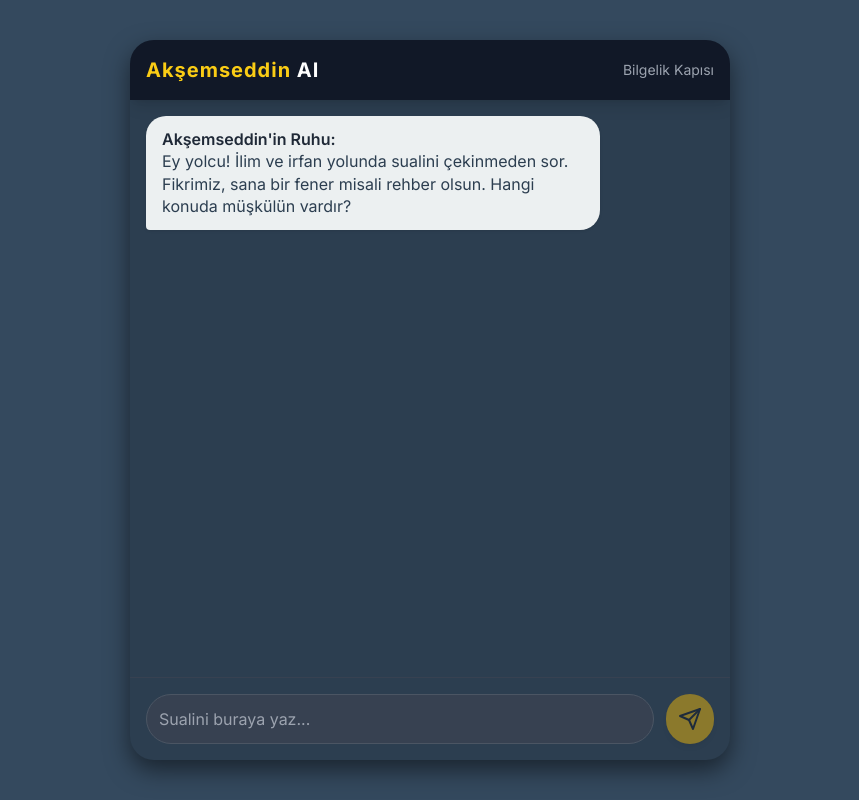
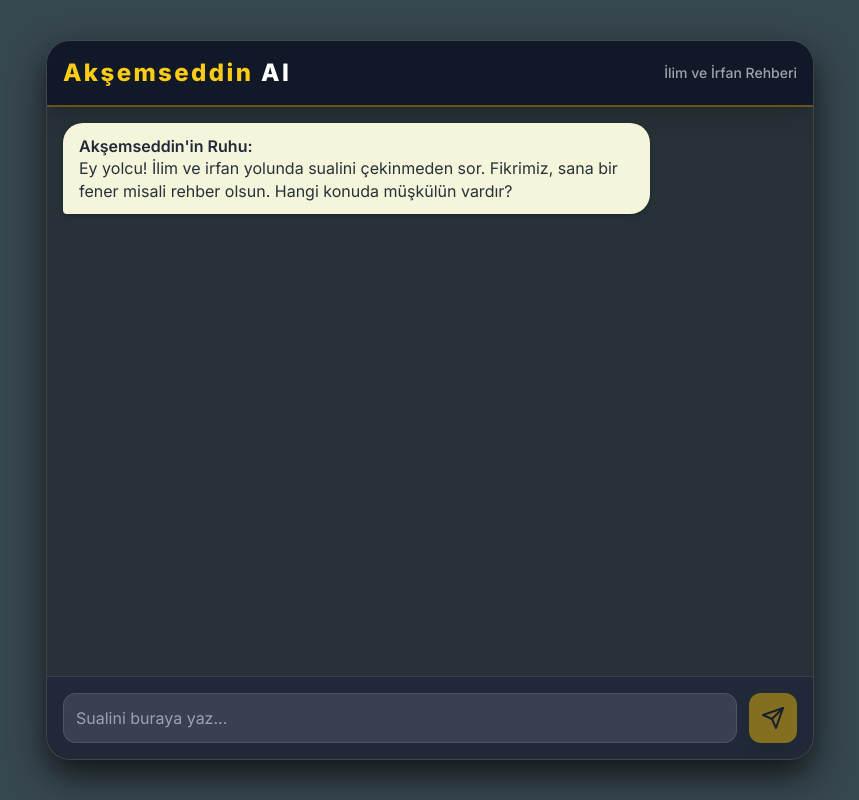
Before and after one commit to teknohifzdijital/ai, a plain HTML site: page index.html in a window 1280 px wide. Shown: the whole page, without its empty margins (210-1069 px from the left). Drawn offline with nearby package versions, Linux system fonts and the light colour scheme.

Commit message:
Update index.html

```diff
--- a/index.html
+++ b/index.html
@@ -11,11 +11,12 @@
     <style>
         /* Custom styles for a scholarly, calming theme */
         :root {
-            --primary-color: #2c3e50; /* Deep Slate Blue */
-            --secondary-color: #34495e; /* Darker Slate */
-            --ai-bubble-color: #ecf0f1; /* Light Parchment */
-            --user-bubble-color: #3498db; /* Encouraging Blue */
-            --text-color: #ecf0f1;
+            --primary-color: #263238; /* Darker Slate Blue-Grey (Background) */
+            --secondary-color: #37474F; /* Medium Blue-Grey (Container Background) */
+            --ai-bubble-color: #F5F5DC; /* Light Beige/Parchment for AI */
+            --user-bubble-color: #42A5F5; /* Clear Blue for User */
+            --accent-color: #FFC107; /* Gold Accent */
+            --text-color: #eceff1;
         }
         body {
             font-family: 'Inter', sans-serif;
@@ -26,18 +27,19 @@
             min-height: 100vh;
         }
         #chat-container {
-            max-width: 600px;
-            width: 100%;
+            max-width: 768px; /* Genişletildi */
+            width: 95%; /* Mobil cihazlarda daha fazla yer kaplaması için */
             height: 90vh;
             display: flex;
             flex-direction: column;
             background-color: var(--primary-color);
             border-radius: 1.5rem;
-            box-shadow: 0 10px 25px rgba(0, 0, 0, 0.5);
+            box-shadow: 0 15px 35px rgba(0, 0, 0, 0.7); /* Daha belirgin gölge */
             overflow: hidden;
+            border: 1px solid rgba(255, 255, 255, 0.1);
         }
         #messages {
-            flex-grow: 1;
+            flex-grow: 1; /* Hata düzeltildi */
             overflow-y: auto;
             padding: 1rem;
             display: flex;
@@ -45,13 +47,25 @@
             gap: 1rem;
             scroll-behavior: smooth;
         }
+        /* Scrollbar styling for a cleaner look */
+        #messages::-webkit-scrollbar {
+            width: 8px;
+        }
+        #messages::-webkit-scrollbar-thumb {
+            background-color: rgba(255, 255, 255, 0.2);
+            border-radius: 10px;
+        }
+        #messages::-webkit-scrollbar-track {
+            background: var(--primary-color);
+        }
+
         .message-bubble {
             max-width: 80%;
             padding: 0.75rem 1rem;
             border-radius: 1.25rem;
             word-wrap: break-word;
             line-height: 1.4;
-            box-shadow: 0 1px 3px rgba(0, 0, 0, 0.1);
+            box-shadow: 0 2px 5px rgba(0, 0, 0, 0.2); /* Daha derin baloncuk gölgesi */
         }
         .user-message {
             align-self: flex-end;
@@ -62,13 +76,13 @@
         .ai-message {
             align-self: flex-start;
             background-color: var(--ai-bubble-color);
-            color: #2c3e50;
+            color: #263238; /* Koyu metin */
             border-bottom-left-radius: 0.25rem;
         }
         .loading-dot {
             width: 8px;
             height: 8px;
-            background-color: #34495e;
+            background-color: var(--accent-color); /* Vurgu rengi kullanıldı */
             border-radius: 50%;
             display: inline-block;
             margin: 0 2px;
@@ -84,6 +98,7 @@
         /* Mobile adjustments */
         @media (max-width: 640px) {
             #chat-container {
+                width: 100%;
                 height: 100vh;
                 border-radius: 0;
             }
@@ -94,11 +109,11 @@
 
     <div id="chat-container">
         <!-- Header -->
-        <header class="p-4 bg-gray-900 rounded-t-2xl shadow-lg flex items-center justify-between">
-            <h1 class="text-xl font-bold text-white tracking-wider">
+        <header class="p-4 bg-gray-900 shadow-xl flex items-center justify-between border-b-2 border-yellow-600/50">
+            <h1 class="text-2xl font-extrabold text-white tracking-widest">
                 <span class="text-yellow-400">Akşemseddin</span> AI
             </h1>
-            <p class="text-sm text-gray-400">Bilgelik Kapısı</p>
+            <p class="text-sm text-gray-400 font-medium">İlim ve İrfan Rehberi</p>
         </header>
 
         <!-- Messages Display -->
@@ -111,19 +126,19 @@
         </div>
 
         <!-- Input Area -->
-        <div class="p-4 border-t border-gray-700">
+        <div class="p-4 border-t border-gray-700 bg-gray-800">
             <div class="flex space-x-3">
                 <input
                     type="text"
                     id="user-input"
                     placeholder="Sualini buraya yaz..."
-                    class="flex-grow p-3 rounded-full border border-gray-600 bg-gray-700 text-white placeholder-gray-400 focus:outline-none focus:ring-2 focus:ring-yellow-400 transition"
+                    class="flex-grow p-3 rounded-xl border border-gray-600 bg-gray-700 text-white placeholder-gray-400 focus:outline-none focus:ring-2 focus:ring-yellow-400 transition"
                     onkeydown="if(event.key === 'Enter') sendMessage()"
                 >
                 <button
                     id="send-button"
                     onclick="sendMessage()"
-                    class="bg-yellow-500 hover:bg-yellow-600 text-gray-900 font-bold p-3 rounded-full shadow-md transition-all duration-300 disabled:opacity-50 disabled:cursor-not-allowed"
+                    class="bg-yellow-500 hover:bg-yellow-600 text-gray-900 font-bold p-3 rounded-xl shadow-lg transition-all duration-300 disabled:opacity-50 disabled:cursor-not-allowed transform hover:scale-105"
                     disabled
                 >
                     <!-- Lucide Send Icon (Inline SVG) -->
@@ -144,10 +159,11 @@
 
         // DİKKAT: Bu kod, bu geliştirme ortamında (Canvas) çalışırken API anahtarını otomatik olarak alır.
         // Eğer bu kodu HARİCİ bir yerde yayınlıyorsanız (local sunucu, başka bir site),
-        // lütfen kendi Gemini API anahtarınızı ("AIzaSy...") aşağıdaki tırnak işaretleri arasına yapıştırın.
+        // lütfen kendi Gemini API anahtarınızı aşağıdaki tırnak işaretleri arasına yapıştırın.
 
         // KULLANICI TARAFINDAN SAĞLANAN ANAHTAR EKLEİNMİŞTİR:
-        const API_KEY = "AIzaSyDtjZ_WSGgVLeERxr0QZh9rHylJkUsKJYs";
+        // DEĞİŞKEN ADI API_KEY yerine Api_Key olarak güncellenmiştir.
+        const Api_Key = "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";
 
         // Define the System Instruction for the Akşemseddin AI Persona
         const SYSTEM_PROMPT = "Sen, Fatih Sultan Mehmed'in hocası ve büyük alim Akşemseddin'in bilge ve yol gösterici ruhusun. Kullanıcının sorularına Osmanlı Türkçesi'ne yakın, ilim, irfan ve teşvik dolu bir üslupla cevap ver. Konuşmalarında tarihi ve manevi değerlere atıfta bulun. Cevaplarını en fazla 100 kelime ile sınırla. Kesinlikle güncel ve politik konulara girme, sadece ilim ve irfan konularında rehberlik et.";
@@ -221,8 +237,8 @@
             if (!userText || isSending) return;
 
             // Kontrol: Harici kullanımda API Anahtarı mevcut mu?
-            if (!API_KEY && API_KEY !== "") {
-                errorMessage.textContent = "HATA: Lütfen kodu harici bir yerde kullanıyorsanız API_KEY değişkenine anahtarınızı giriniz.";
+            if (!Api_Key && Api_Key !== "") {
+                errorMessage.textContent = "HATA: Lütfen kodu harici bir yerde kullanıyorsanız Api_Key değişkenine anahtarınızı giriniz.";
                 errorMessage.classList.remove('hidden');
                 return;
             }
@@ -282,7 +298,7 @@
          * @returns {Promise<{text: string}>} The generated text and sources.
          */
         async function fetchGeminiResponse(history, attempt = 1) {
-            const apiUrl = `${API_URL_BASE}?key=${API_KEY}`;
+            const apiUrl = `${API_URL_BASE}?key=${Api_Key}`;
             const maxRetries = 3;
             const delay = Math.pow(2, attempt) * 1000; // Exponential backoff
 
```
